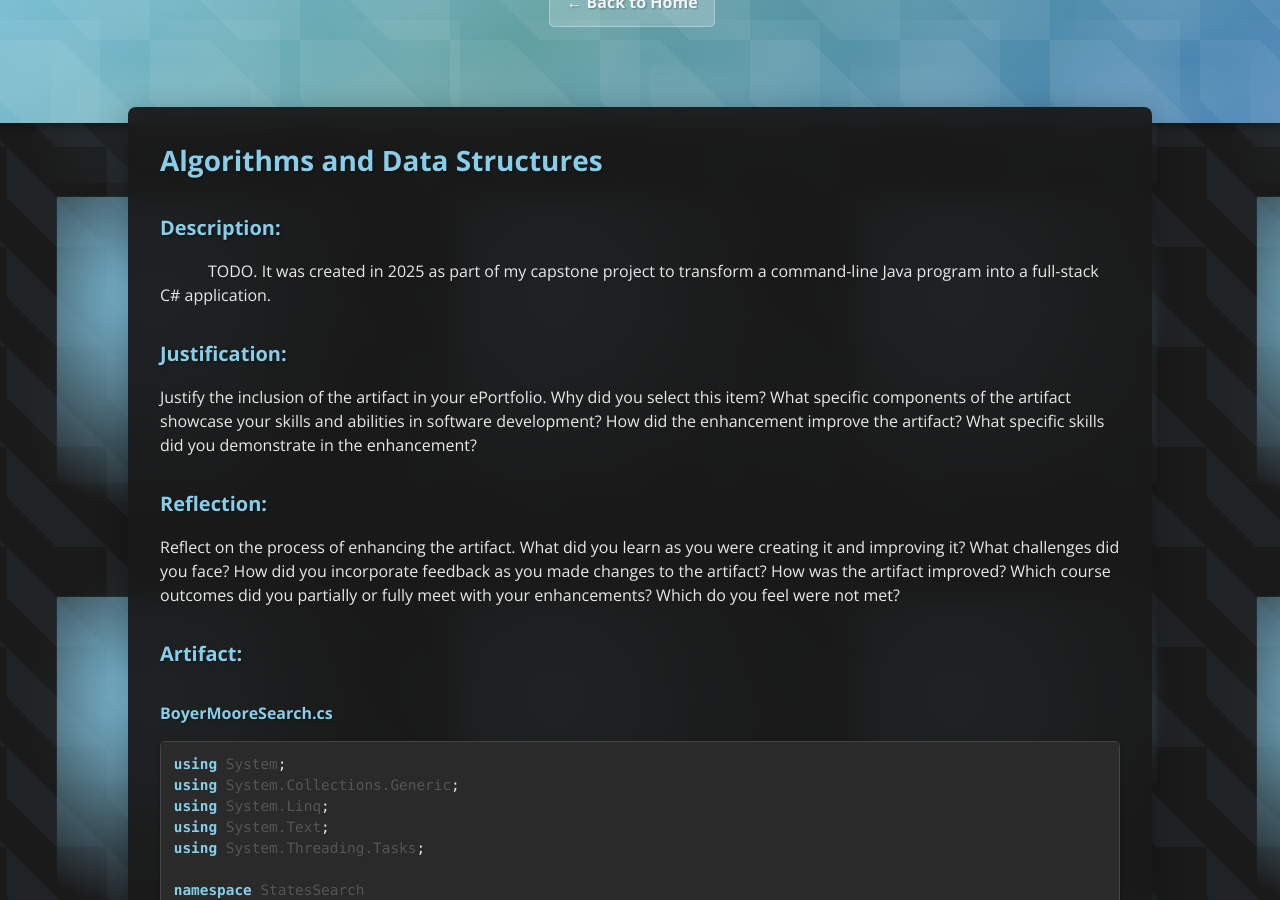
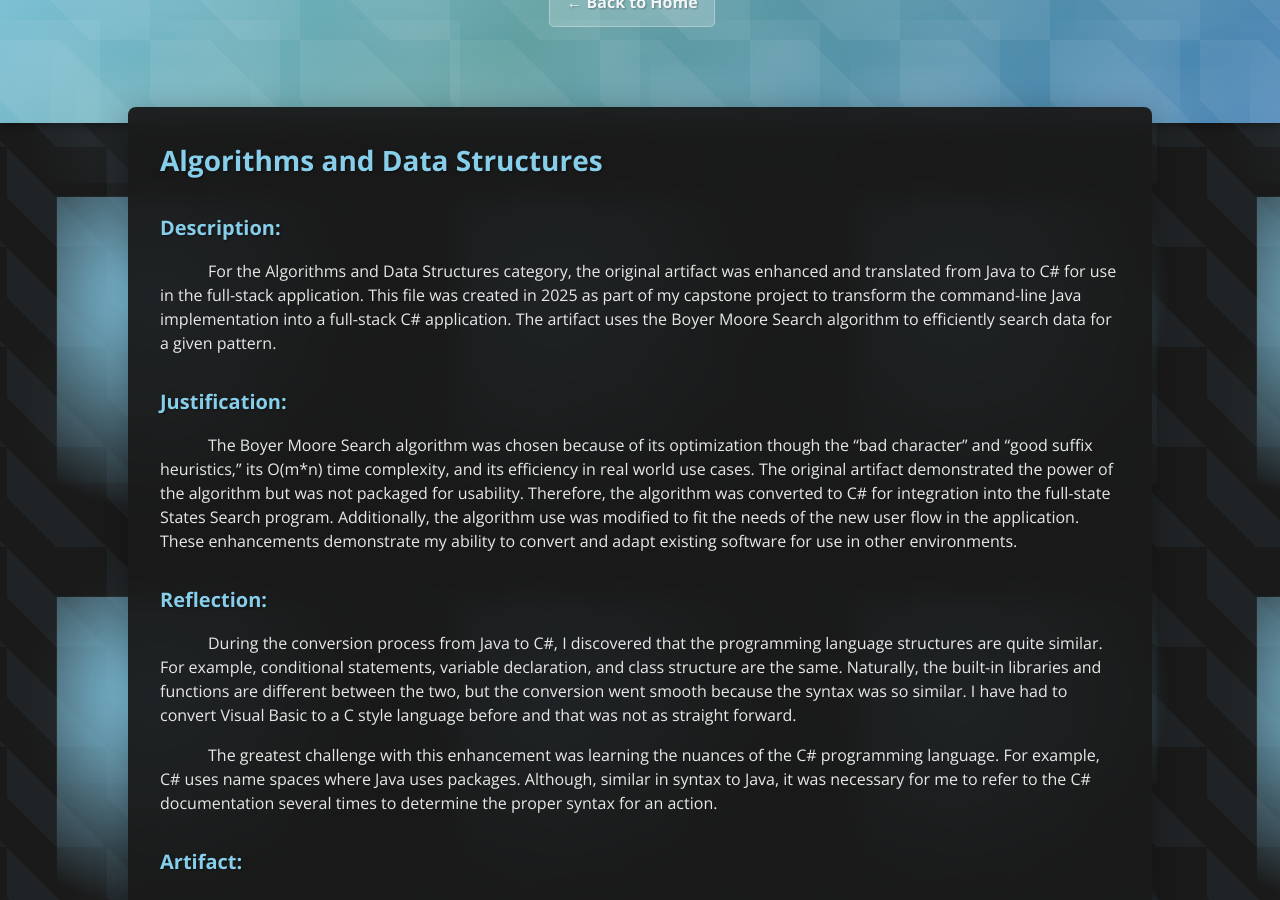
Before and after one commit to twrutherford81/twrutherford81.github.io, a Jekyll site: the page built from cat2_algorithms_and_data_structures.md, in a window 1280 px wide and 900 px high, scrolled down 260 px. Built offline with Jekyll 4.4.1, drawn with Linux system fonts in a browser that asks for light colours.

Commit message:
dev: add category 2 narrative

```diff
--- a/cat2_algorithms_and_data_structures.md
+++ b/cat2_algorithms_and_data_structures.md
@@ -5,19 +5,24 @@ description: Enhancements for the algorithms and data structures category
 back_link: ../index.html
 ---
 ## Algorithms and Data Structures
+
 ### Description:
 <p style="text-indent:3em;">
-TODO. It was created in 2025 as part of my capstone project to transform a command-line Java program into a full-stack C# application.
+For the Algorithms and Data Structures category, the original artifact was enhanced and translated from Java to C# for use in the full-stack application. This file was created in 2025 as part of my capstone project to transform the command-line Java implementation into a full-stack C# application. The artifact uses the Boyer Moore Search algorithm to efficiently search data for a given pattern.
 </p>
 
 ### Justification:
-Justify the inclusion of the artifact in your ePortfolio. Why did you select this item? What specific components of the artifact showcase your skills and abilities in software development? How did the enhancement improve the artifact? What specific skills did you demonstrate in the enhancement?
 <p style="text-indent:3em;">
+The Boyer Moore Search algorithm was chosen because of its optimization though the “bad character” and “good suffix heuristics,” its O(m*n) time complexity, and its efficiency in real world use cases. The original artifact demonstrated the power of the algorithm but was not packaged for usability. Therefore, the algorithm was converted to C# for integration into the full-state States Search program. Additionally, the algorithm use was modified to fit the needs of the new user flow in the application. These enhancements demonstrate my ability to convert and adapt existing software for use in other environments.
 </p>
 
 ### Reflection:
-Reflect on the process of enhancing the artifact. What did you learn as you were creating it and improving it? What challenges did you face? How did you incorporate feedback as you made changes to the artifact? How was the artifact improved? Which course outcomes did you partially or fully meet with your enhancements? Which do you feel were not met?
 <p style="text-indent:3em;">
+During the conversion process from Java to C#, I discovered that the programming language structures are quite similar. For example, conditional statements, variable declaration, and class structure are the same. Naturally, the built-in libraries and functions are different between the two, but the conversion went smooth because the syntax was so similar. I have had to convert Visual Basic to a C style language before and that was not as straight forward.
+</p>
+
+<p style="text-indent:3em;">
+The greatest challenge with this enhancement was learning the nuances of the C# programming language. For example, C# uses name spaces where Java uses packages. Although, similar in syntax to Java, it was necessary for me to refer to the C# documentation several times to determine the proper syntax for an action.
 </p>
 
 ### Artifact:
```
